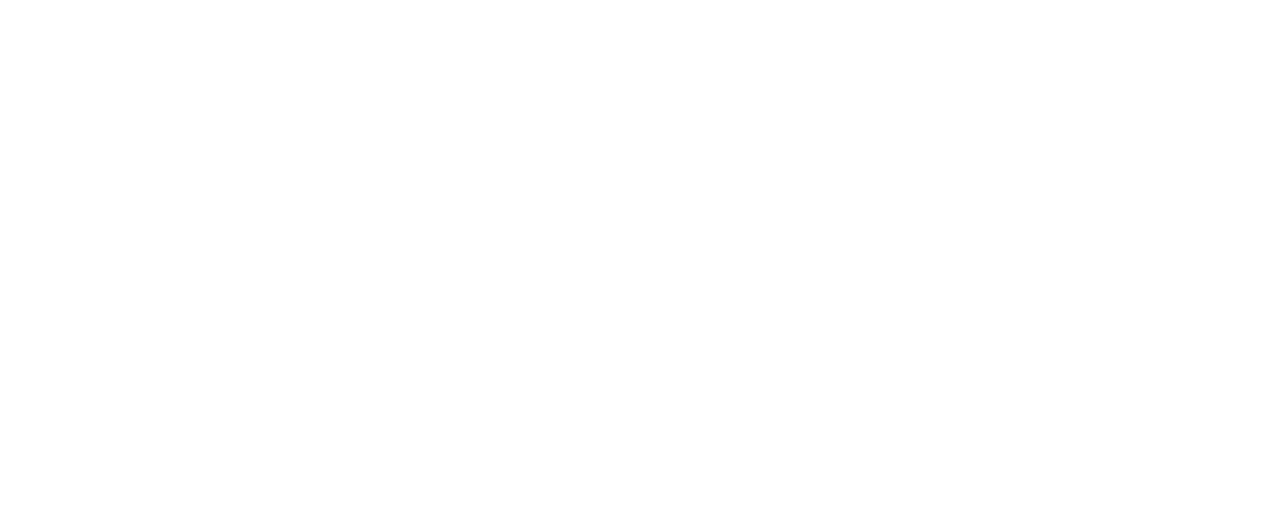
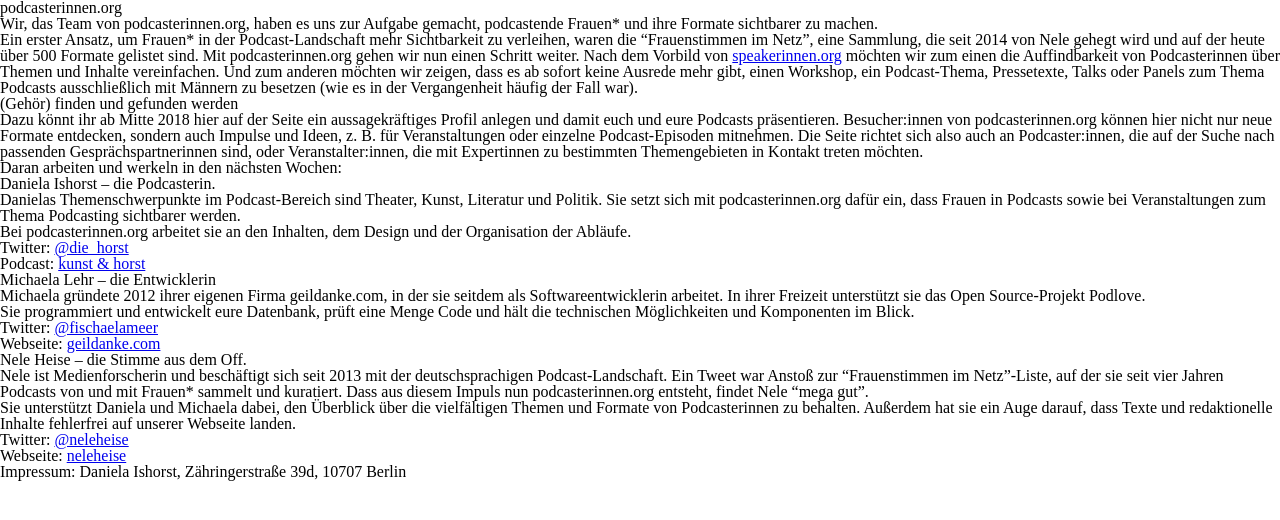
Before and after one commit to Fischaela/end-of-days, a website: page index.html in a window 1280 px wide. Drawn offline with Linux system fonts and the light colour scheme.

Commit message:
ADD HTML

```diff
--- a/index.html
+++ b/index.html
@@ -58,7 +58,32 @@
     <!--[if lt IE 10]>
       <p class="browserupgrade">You are using an <strong>outdated</strong> browser. Please <a href="http://browsehappy.com/">upgrade your browser</a> to improve your experience.</p>
     <![endif]-->
-
-
+    <article>
+      <h1>podcasterinnen.org</h1>
+      <p>Wir, das Team von podcasterinnen.org, haben es uns zur Aufgabe gemacht, podcastende Frauen* und ihre Formate sichtbarer zu machen.</p>
+      <p>Ein erster Ansatz, um Frauen* in der Podcast-Landschaft mehr Sichtbarkeit zu verleihen, waren die “Frauenstimmen im Netz”, eine Sammlung, die seit 2014 von Nele gehegt wird und auf der heute über 500 Formate gelistet sind. Mit podcasterinnen.org gehen wir nun einen Schritt weiter. Nach dem Vorbild von <a href= "https://speakerinnen.org/" target="_blank">speakerinnen.org</a> möchten wir zum einen die Auffindbarkeit von Podcasterinnen über Themen und Inhalte vereinfachen. Und zum anderen möchten wir zeigen, dass es ab sofort keine Ausrede mehr gibt, einen Workshop, ein Podcast-Thema, Pressetexte, Talks oder Panels zum Thema Podcasts ausschließlich mit Männern zu besetzen (wie es in der Vergangenheit häufig der Fall war).</p>
+      <h3>(Gehör) finden und gefunden werden</h3>
+      <p>Dazu könnt ihr ab Mitte 2018 hier auf der Seite ein aussagekräftiges Profil anlegen und damit euch und eure Podcasts präsentieren. Besucher:innen von podcasterinnen.org können hier nicht nur neue Formate entdecken, sondern auch Impulse und Ideen, z. B. für Veranstaltungen oder einzelne Podcast-Episoden mitnehmen. Die Seite richtet sich also auch an Podcaster:innen, die auf der Suche nach passenden Gesprächspartnerinnen sind, oder Veranstalter:innen, die mit Expertinnen zu bestimmten Themengebieten in Kontakt treten möchten.</p>
+      <p>Daran arbeiten und werkeln in den nächsten Wochen:</p>
+      <h2>Daniela Ishorst – die Podcasterin.</h2>
+      <p>Danielas Themenschwerpunkte im Podcast-Bereich sind Theater, Kunst, Literatur und Politik. Sie setzt sich mit podcasterinnen.org dafür ein, dass Frauen in Podcasts sowie bei Veranstaltungen zum Thema Podcasting sichtbarer werden.<br>Bei podcasterinnen.org arbeitet sie an den Inhalten, dem Design und der Organisation der Abläufe.</p>
+      <ul>
+        <li>Twitter: <a href="https://twitter.com/die_horst" target="_blank">@die_horst</a></li>
+        <li>Podcast: <a href="http://www.kunstundhorst.de" target="_blank">kunst & horst</a></li>
+      </ul>
+      <h3>Michaela Lehr – die Entwicklerin</h3>
+      <p>Michaela gründete 2012 ihrer eigenen Firma geildanke.com, in der sie seitdem als Softwareentwicklerin arbeitet. In ihrer Freizeit unterstützt sie das Open Source-Projekt Podlove.<br>Sie programmiert und entwickelt eure Datenbank, prüft eine Menge Code und hält die technischen Möglichkeiten und Komponenten im Blick.</p>
+      <ul>
+        <li>Twitter: <a href="https://twitter.com/fischaelameer" target="_blank">@fischaelameer</a></li>
+        <li>Webseite: <a href="https://geildanke.com" target="_blank">geildanke.com</a></li>
+      </ul>
+      <h2>Nele Heise – die Stimme aus dem Off.</h2>
+      <p>Nele ist Medienforscherin und beschäftigt sich seit 2013 mit der deutschsprachigen Podcast-Landschaft. Ein Tweet war Anstoß zur “Frauenstimmen im Netz”-Liste, auf der sie seit vier Jahren Podcasts von und mit Frauen* sammelt und kuratiert. Dass aus diesem Impuls nun podcasterinnen.org entsteht, findet Nele “mega gut”.<br>Sie unterstützt Daniela und Michaela dabei, den Überblick über die vielfältigen Themen und Formate von Podcasterinnen zu behalten. Außerdem hat sie ein Auge darauf, dass Texte und redaktionelle Inhalte fehlerfrei auf unserer Webseite landen.</p>
+      <ul>
+        <li>Twitter: <a href="https://twitter.com/neleheise" target="_blank">@neleheise</a></li>
+        <li>Webseite: <a href="http://www.neleheise.de/" target="_blank">neleheise</a></li>
+      </ul>
+    </article>
+    <footer>Impressum: Daniela Ishorst, Zähringerstraße 39d, 10707 Berlin</footer>
   </body>
 </html>
```
